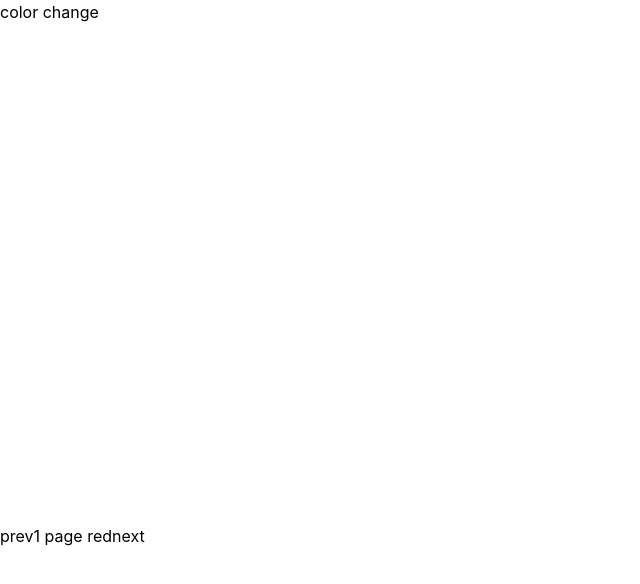
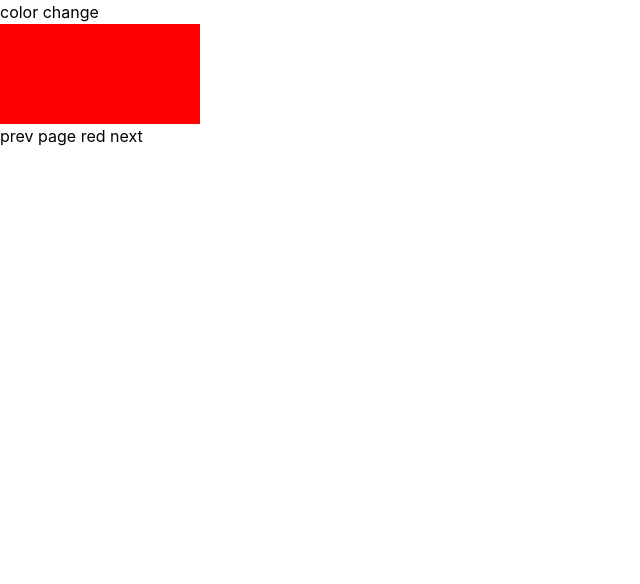
Before and after one commit to shifa-yasmin/react-advance-topic, a React (Vite) app: page / in a window 1280 px wide. Shown: the top 584 px of the page, without its empty margins (0-640 px from the left). Built offline with nearby package versions, Linux system fonts and the light colour scheme.

Commit message:
color succuss

```diff
--- a/src/App.jsx
+++ b/src/App.jsx
@@ -7,21 +7,21 @@ const App = () => {
     const [currentPage,setCurrentPage]=useState(1);
     const colorperPage=1;
     const LastIndex=currentPage*colorperPage;
-    const  firstIndex=currentPage-colorperPage;
+    const  firstIndex=(currentPage-1)*colorperPage;
     const TotelPsage=colors.slice(firstIndex,LastIndex);
     const currentcolor=Math.ceil(colors.length/colorperPage)
   return (
     <div>
       <h1>color change </h1>
-      {colors.map((n)=>(
-        <div style={{width:"200px", height:"100px" ,background:colors}}>
-            {n.currentcolor}
+      {TotelPsage.map((n)=>(
+        <div key={n.id} style={{width:"200px", height:"100px" ,backgroundColor:n}}>
+
       </div>
       ))}
       <div>
         <button onClick={()=>setCurrentPage(currentPage-1)} disabled={currentPage===1}>prev</button>
-        <span>{currentPage} page {TotelPsage}</span>
-        <button onClick={()=>setCurrentPage(currentPage+1)} disabled={currentPage===TotelPsage}>next</button>
+        <span> page {TotelPsage} </span>
+        <button onClick={()=>setCurrentPage(currentPage+1)} disabled={currentPage===currentcolor}>next</button>
       </div>
     </div>
   )
```
